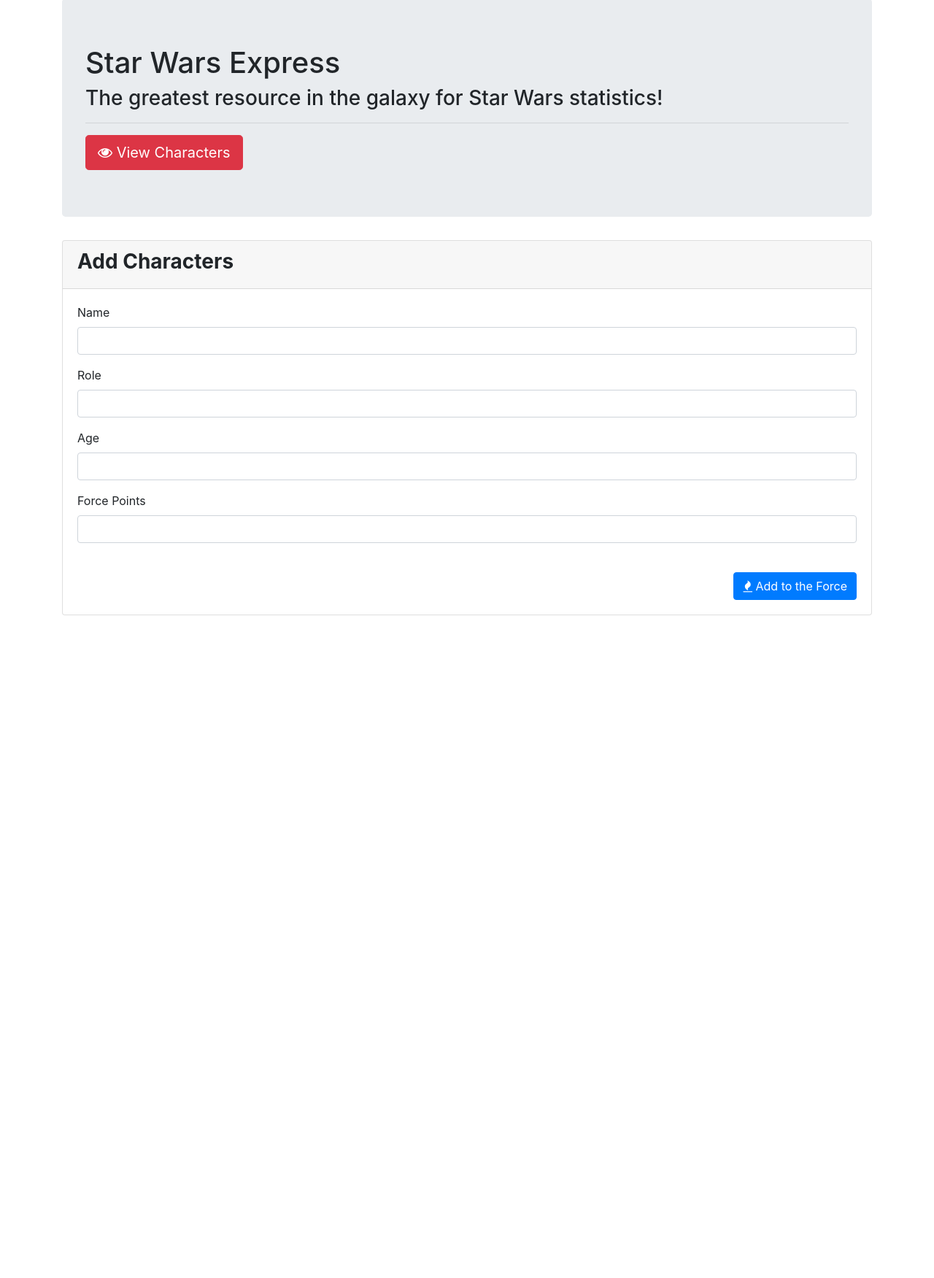
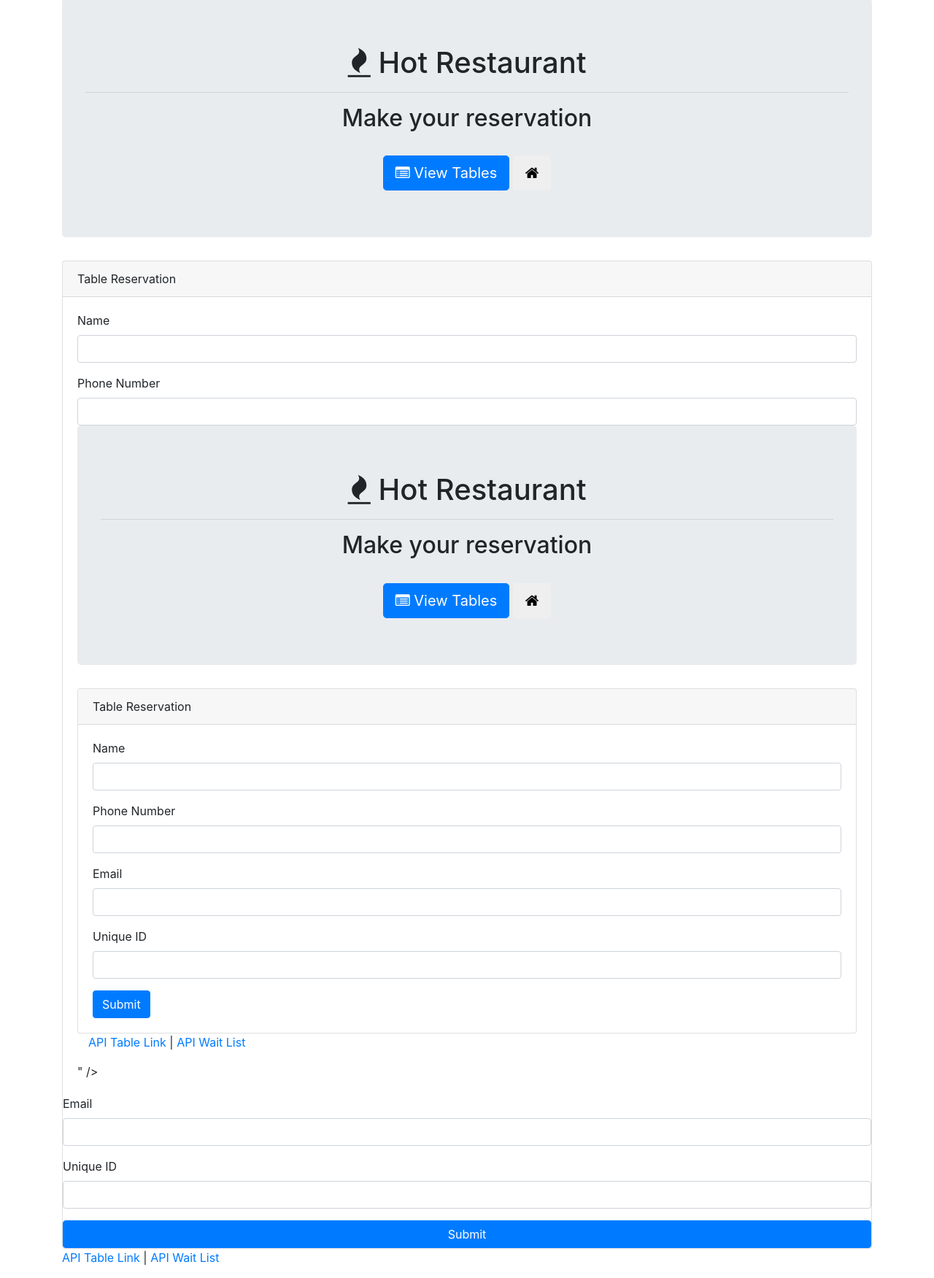
Before and after one commit to moelak/hotRestaurant, a plain HTML site: page reserve.html in a window 1280 px wide. Shown: the part 2-1753 px from the top of the page at 73% size. Before the commit the page ends 845 px from the top, so only its background shows below. Drawn offline with nearby package versions, Linux system fonts and the light colour scheme.

Commit message:
reserve format

```diff
--- a/reserve.html
+++ b/reserve.html
@@ -1,65 +1,182 @@
 <!DOCTYPE html>
 <html lang="en">
   <head>
-  <meta charset="UTF-8">
-  <title>Star Wars - Express</title>
+    <meta charset="UTF-8" />
+    <title>Reservation Page</title>
     <!-- Latest compiled and minified CSS & JS -->
-  <link rel="stylesheet" href="https://maxcdn.bootstrapcdn.com/bootstrap/4.0.0/css/bootstrap.min.css">
-  <link rel="stylesheet" href="https://stackpath.bootstrapcdn.com/font-awesome/4.7.0/css/font-awesome.min.css">
+    <link
+      rel="stylesheet"
+      href="https://maxcdn.bootstrapcdn.com/bootstrap/4.0.0/css/bootstrap.min.css"
+    />
+    <link
+      rel="stylesheet"
+      href="https://stackpath.bootstrapcdn.com/font-awesome/4.7.0/css/font-awesome.min.css"
+    />
     <script src="https://code.jquery.com/jquery.js"></script>
     <script src="https://maxcdn.bootstrapcdn.com/bootstrap/4.0.0/js/bootstrap.min.js"></script>
-
   </head>
   <body>
-
     <div class="container">
       <div class="jumbotron">
-      <h1>Star Wars Express</h1>
-      <h3>The greatest resource in the galaxy for Star Wars statistics!</h3>
-      <hr>
-      <a href="/"><button class="btn btn-danger btn-lg"><span class="fa fa-eye"></span> View Characters</button></a>
+        <h1 class="text-center">
+          <span class="fa fa-fire"></span> Hot Restaurant
+        </h1>
+        <hr />
+        <h2 class="text-center">Make your reservation</h2>
+        <br />
+        <div class="text-center">
+          <a href="/tables">
+            <button class="btn btn-lg btn-primary">
+              <span class="fa fa-list-alt"></span> View Tables
+            </button>
+          </a>
+          <a href="/">
+            <button class="btn btn-lg btn-default">
+              <span class="fa fa-home"></span>
+            </button>
+          </a>
+        </div>
       </div>
       <div class="row">
-
-      <div class="col-12">
-
+        <div class="col-lg-12">
+          <!-- Reservation Page -->
           <div class="card">
-          <div class="card-header">
-            <h3><strong>Add Characters</strong></h3>
+            <div class="card-header">Table Reservation</div>
+            <div class="card-body">
+              <form role="form">
+                <div class="form-group">
+                  <label for="reserve-name">Name</label>
+                  <input type="text" class="form-control" id="reserve-name" />
                 </div>
+                <div class="form-group">
+                  <label for="reserve-phone">Phone Number</label>
+                  <input type="text" class="form-control" id="
+                  <div class="container">
+                    <div class="jumbotron">
+                      <h1 class="text-center">
+                        <span class="fa fa-fire"></span> Hot Restaurant
+                      </h1>
+                      <hr />
+                      <h2 class="text-center">Make your reservation</h2>
+                      <br />
+                      <div class="text-center">
+                        <a href="/tables">
+                          <button class="btn btn-lg btn-primary">
+                            <span class="fa fa-list-alt"></span> View Tables
+                          </button>
+                        </a>
+                        <a href="/">
+                          <button class="btn btn-lg btn-default">
+                            <span class="fa fa-home"></span>
+                          </button>
+                        </a>
+                      </div>
+                    </div>
+                    <div class="row">
+                      <div class="col-lg-12">
+                        <!-- Reservation Page -->
+                        <div class="card">
+                          <div class="card-header">Table Reservation</div>
                           <div class="card-body">
-            <form method="POST" role="form">
-
+                            <form role="form">
                               <div class="form-group">
-                <label for="name">Name</label>
-                <input type="text" class="form-control" id="name">
+                                <label for="reserve-name">Name</label>
+                                <input
+                                  type="text"
+                                  class="form-control"
+                                  id="reserve-name"
+                                />
                               </div>
-
                               <div class="form-group">
-                <label for="role">Role</label>
-                <input type="text" class="form-control" id="role">
+                                <label for="reserve-phone">Phone Number</label>
+                                <input
+                                  type="text"
+                                  class="form-control"
+                                  id="reserve-phone"
+                                />
                               </div>
-
                               <div class="form-group">
-                <label for="age">Age</label>
-                <input type="text" class="form-control" id="age">
+                                <label for="reserve-email">Email</label>
+                                <input
+                                  type="text"
+                                  class="form-control"
+                                  id="reserve-email"
+                                />
                               </div>
-
                               <div class="form-group">
-                <label for="force-points">Force Points</label>
-                <input type="text" class="form-control" id="force-points">
+                                <label for="reserve-unique-id">Unique ID</label>
+                                <input
+                                  type="text"
+                                  class="form-control"
+                                  id="reserve-unique-id"
+                                />
                               </div>
-
+                              <button
+                                type="submit"
+                                class="btn btn-primary submit"
+                              >
+                                Submit
+                              </button>
                             </form>
-            <br>
-            <div class="text-right">
-              <button type="submit" class="btn btn-primary btn-md" id="add-btn"><span class="fa fa-fire"></span> Add to the Force</button>
+                          </div>
                         </div>
                       </div>
                     </div>
 
+                    <footer class="footer">
+                      <div class="container">
+                        <p>
+                          <a href="/api/tables">API Table Link</a> |
+                          <a href="/api/waitlist">API Wait List</a>
+                        </p>
+                      </div>
+                    </footer>
+                  </div>
+                  " />
+                </div>
+                <div class="form-group">
+                  <label for="reserve-email">Email</label>
+                  <input type="text" class="form-control" id="reserve-email" />
+                </div>
+                <div class="form-group">
+                  <label for="reserve-unique-id">Unique ID</label>
+                  <input
+                    type="text"
+                    class="form-control"
+                    id="reserve-unique-id"
+                  />
+                </div>
+                <button type="submit" class="btn btn-primary submit">
+                  Submit
+                </button>
+              </form>
             </div>
           </div>
         </div>
+      </div>
+
+      <footer class="footer">
+        <div class="container">
+          <p>
+            <a href="/api/tables">API Table Link</a> |
+            <a href="/api/waitlist">API Wait List</a>
+          </p>
+        </div>
+      </footer>
+    </div>
   </body>
 </html>
+
+<script type="text/javascript">
+  $(".submit").on("click", function (event) {
+    event.preventDefault;
+
+    let newReservation = {
+      customerName = $("#reserve-name").val().trim(),
+      customerPhone = $("reserve-number").val().trim(),
+      customerPhone = $("reserve-email").val().trim(),
+      customerPhone = $("reserveunique-id").val().trim()
+    }
+    console.log(newReservation)
+  });
+</script>
```
Lines whose indentation alone changed are shown as unchanged.
